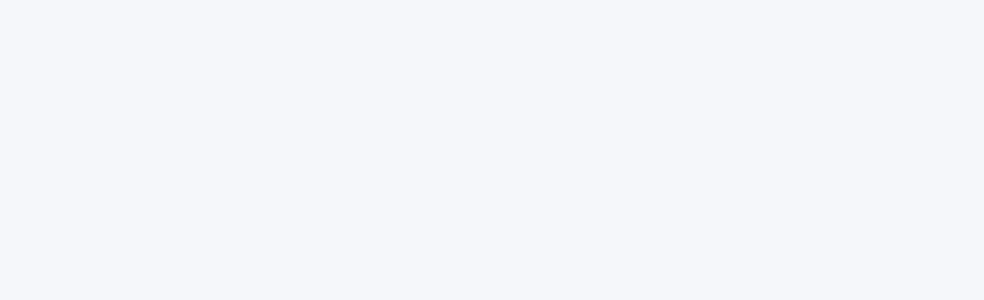
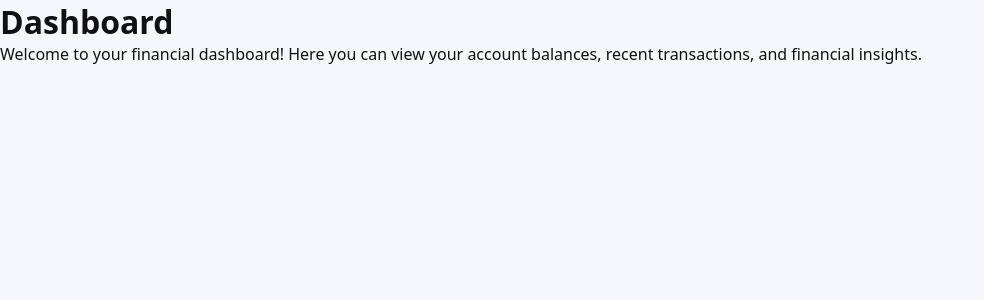
Before and after one commit to denichinv/ai-finance, a React (Vite) app in the folder ai-finance-app/client/: page / in a window 1280 px wide. Shown: the top 300 px of the page, without its empty margins (0-984 px from the left). Built offline with nearby package versions, Linux system fonts and the light colour scheme.

Commit message:
feat: implement routing for Dashboard, AddTransaction, and Goals pages in App component

```diff
--- a/ai-finance-app/client/src/App.tsx
+++ b/ai-finance-app/client/src/App.tsx
@@ -1,5 +1,20 @@
+import Dashboard from "./pages/Dashboard";
+import AddTransaction from "./pages/AddTransaction";
+import Goals from "./pages/Goals";
+import { BrowserRouter, Routes, Route } from "react-router-dom";
+
 function App() {
-  return <></>;
+  return (
+    <>
+      <BrowserRouter>
+        <Routes>
+          <Route path="/" element={<Dashboard />} />
+          <Route path="add" element={<AddTransaction />} />
+          <Route path="goals" element={<Goals />} />
+        </Routes>
+      </BrowserRouter>
+    </>
+  );
 }
 
 export default App;
```
